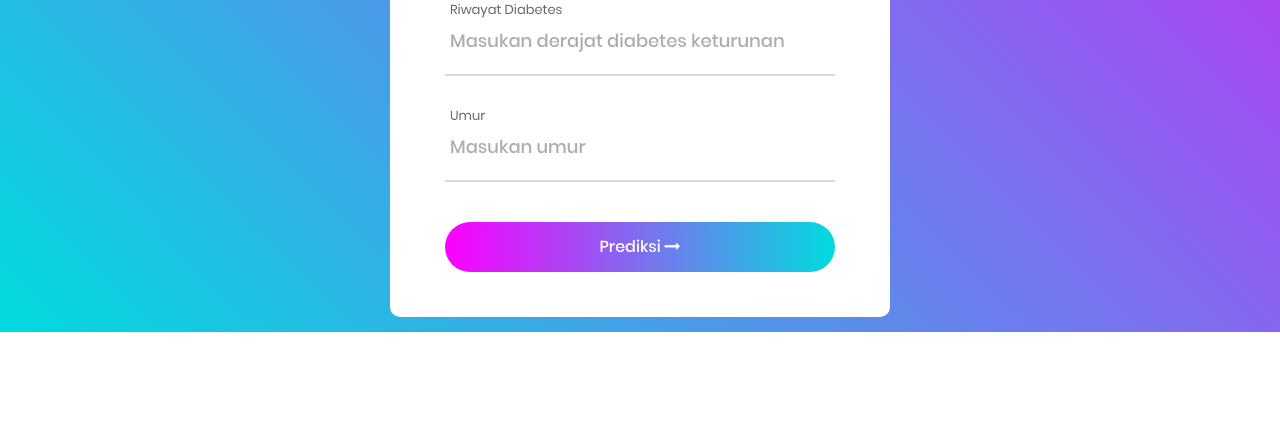
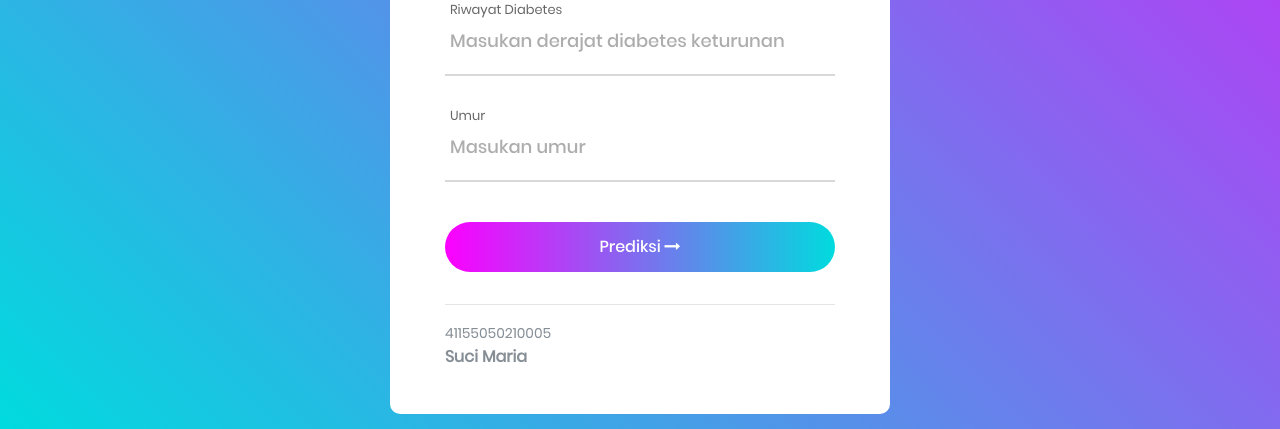
Before and after one commit to SuciMaria/Tugas15-FlaskDiabet, a Flask app: page / in a window 1280 px wide. Shown: the part 787-1216 px from the top of the page. Before the commit the page ends 1119 px from the top, so only its background shows below. Run offline with Flask 3, Linux system fonts and the light colour scheme; some libraries are stand-ins or nearby versions.

Commit message:
Tambah nama dan npm

```diff
--- a/templates/hasil.html
+++ b/templates/hasil.html
@@ -21,6 +21,12 @@
         </div>
       </div>
     </form>
+    <div class="d-flex mt-3">
+      <hr class="w-100" />
+    </div>
+    <span class="text-secondary" style="font-weight: lighter; font-size: 14px">41155050210005</span><br />
+    <span class="text-secondary" style="font-weight: bold">Suci Maria</span>
+  </div>
   </div>
 </div>
 
--- a/templates/index.html
+++ b/templates/index.html
@@ -66,6 +66,11 @@
         </div>
       </div>
     </form>
+    <div class="d-flex mt-3">
+      <hr class="w-100" />
+    </div>
+    <span class="text-secondary" style="font-weight: lighter; font-size: 14px">41155050210005</span><br />
+    <span class="text-secondary" style="font-weight: bold">Suci Maria</span>
   </div>
 </div>
 
```
Also changed, not shown: 1 other file.
